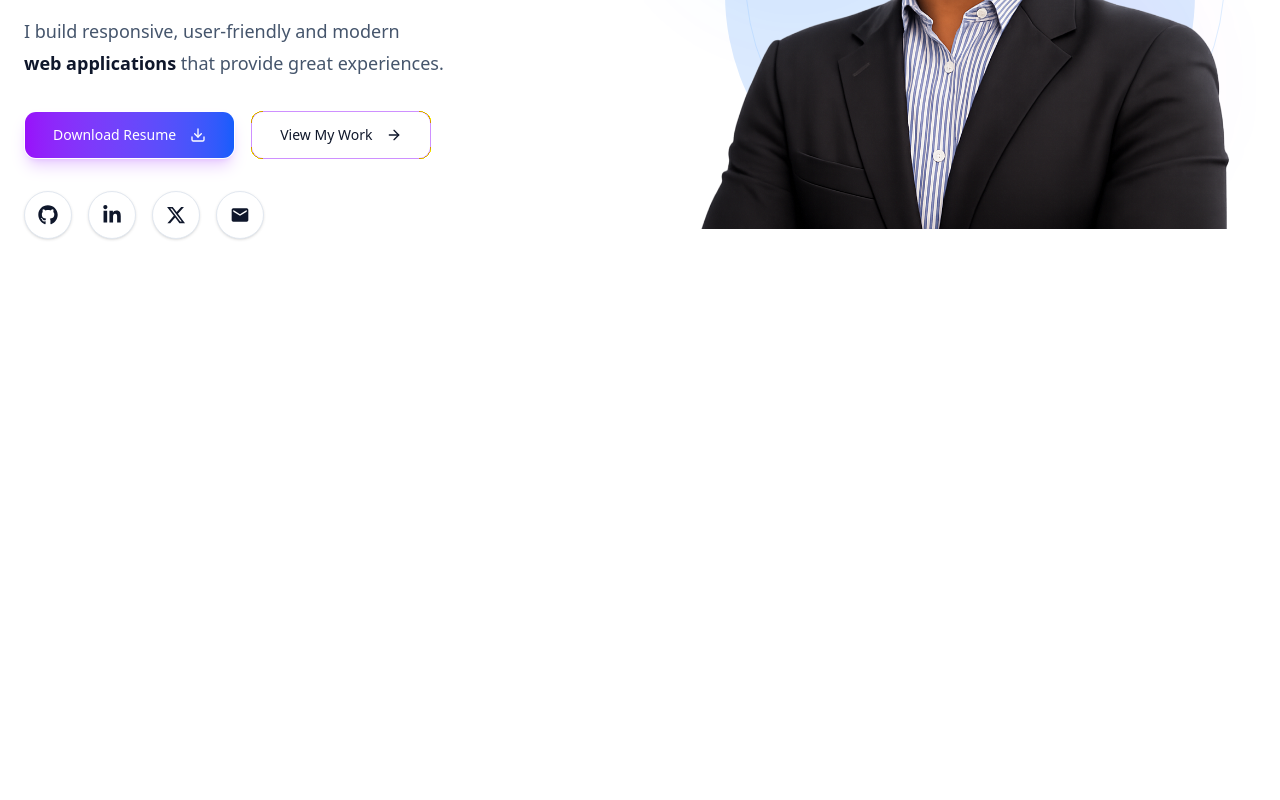
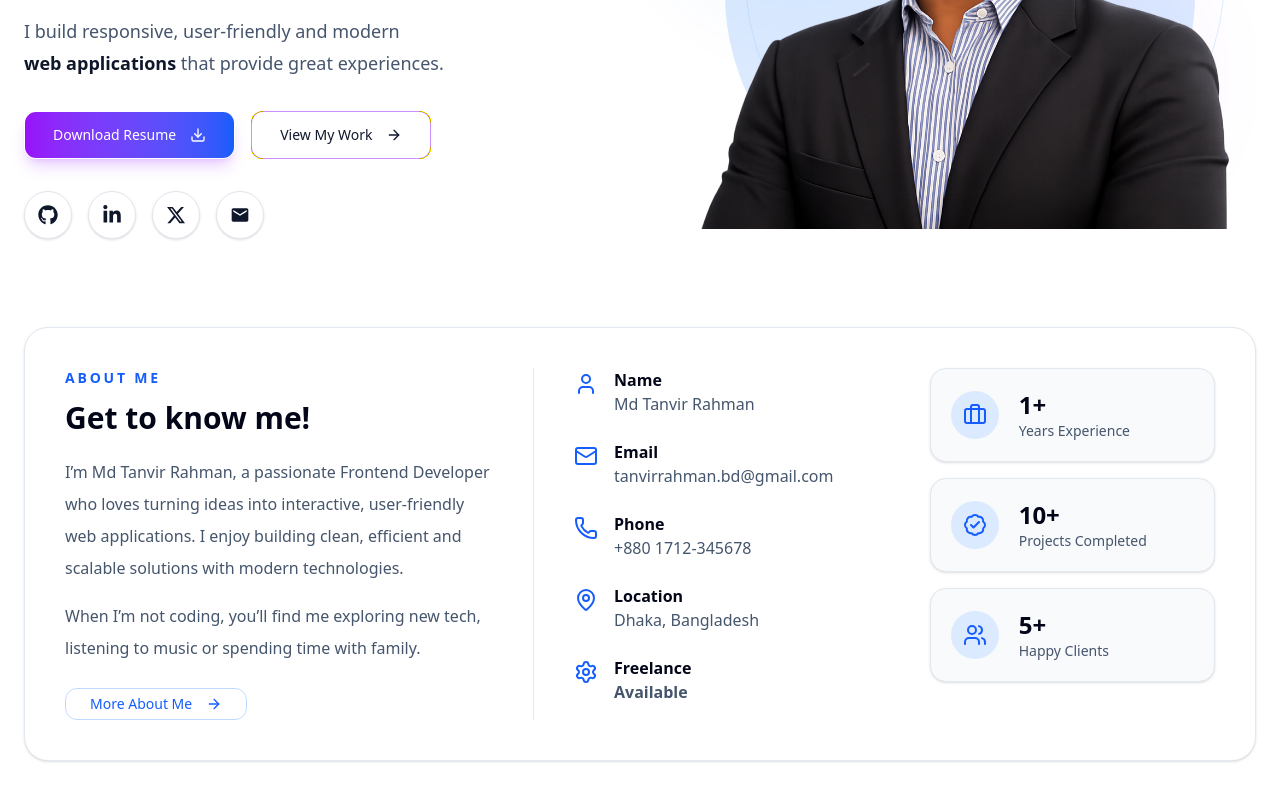
Before and after one commit to TanvirRahman888/tanvir-portfolio, a Next.js app: page / in a window 1280 px wide. Shown: the part 434-1234 px from the top of the page. Before the commit the page ends 800 px from the top, so only its background shows below. Built offline with nearby package versions, Linux system fonts and the light colour scheme.

Commit message:
About Me section Added

```diff
--- a/src/app/page.js
+++ b/src/app/page.js
@@ -1,3 +1,4 @@
+import About from "@/components/sections/About";
 import Hero from "@/components/sections/Hero";
 import Navbar from "@/components/shared/Navbar";
 import ThemeToggle from "@/components/shared/theme-toggle";
@@ -7,10 +8,8 @@ export default function Home() {
     <>
       <Navbar />
       <Hero />
-      <main className="p-10">
+      <About />
 
-
-      </main>
     </>
   );
 }
--- a/src/components/sections/About.jsx
+++ b/src/components/sections/About.jsx
@@ -0,0 +1,156 @@
+import { User, Mail, Phone, MapPin, Settings, BadgeCheck, Briefcase, Users } from "lucide-react"
+import { Button } from "@/components/ui/button"
+import { ArrowRight } from "lucide-react"
+
+const personalInfo = [
+  {
+    icon: User,
+    label: "Name",
+    value: "Md Tanvir Rahman",
+  },
+  {
+    icon: Mail,
+    label: "Email",
+    value: "tanvirrahman.bd@gmail.com",
+  },
+  {
+    icon: Phone,
+    label: "Phone",
+    value: "+880 1712-345678",
+  },
+  {
+    icon: MapPin,
+    label: "Location",
+    value: "Dhaka, Bangladesh",
+  },
+  {
+    icon: Settings,
+    label: "Freelance",
+    value: "Available",
+    green: true,
+  },
+]
+
+const stats = [
+  {
+    icon: Briefcase,
+    number: "1+",
+    label: "Years Experience",
+  },
+  {
+    icon: BadgeCheck,
+    number: "10+",
+    label: "Projects Completed",
+  },
+  {
+    icon: Users,
+    number: "5+",
+    label: "Happy Clients",
+  },
+]
+
+export default function About() {
+  return (
+    <section
+      id="about"
+      className="bg-white px-6 py-16 dark:bg-slate-950"
+    >
+      <div className="mx-auto max-w-7xl">
+        <div className="rounded-3xl border border-slate-200 bg-white p-8 shadow-sm dark:border-slate-800 dark:bg-slate-900/60 md:p-10">
+          <div className="grid gap-10 lg:grid-cols-[1.2fr_1fr_0.8fr]">
+
+            {/* Left */}
+            <div>
+              <p className="mb-3 text-sm font-bold uppercase tracking-[0.2em] text-blue-600 dark:text-purple-400">
+                About Me
+              </p>
+
+              <h2 className="text-3xl font-bold text-slate-950 dark:text-white">
+                Get to know me!
+              </h2>
+
+              <p className="mt-5 leading-8 text-slate-600 dark:text-slate-300">
+                I’m Md Tanvir Rahman, a passionate Frontend Developer who loves
+                turning ideas into interactive, user-friendly web applications.
+                I enjoy building clean, efficient and scalable solutions with
+                modern technologies.
+              </p>
+
+              <p className="mt-4 leading-8 text-slate-600 dark:text-slate-300">
+                When I’m not coding, you’ll find me exploring new tech,
+                listening to music or spending time with family.
+              </p>
+
+              <Button
+                variant="outline"
+                className="mt-6 rounded-xl border-blue-200 px-6 text-blue-600 dark:border-purple-500/50 dark:text-purple-400"
+              >
+                More About Me
+                <ArrowRight className="ml-2 h-4 w-4" />
+              </Button>
+            </div>
+
+            {/* Middle Info */}
+            <div className="border-slate-200 dark:border-slate-800 lg:border-l lg:pl-10">
+              <div className="space-y-6">
+                {personalInfo.map((item) => {
+                  const Icon = item.icon
+
+                  return (
+                    <div key={item.label} className="flex gap-4">
+                      <div className="mt-1 text-blue-600 dark:text-purple-400">
+                        <Icon className="h-6 w-6" />
+                      </div>
+
+                      <div>
+                        <h3 className="font-semibold text-slate-950 dark:text-white">
+                          {item.label}
+                        </h3>
+
+                        <p
+                          className={`text-slate-600 dark:text-slate-300 ${
+                            item.green ? "font-semibold text-green-500 dark:text-green-400" : ""
+                          }`}
+                        >
+                          {item.value}
+                        </p>
+                      </div>
+                    </div>
+                  )
+                })}
+              </div>
+            </div>
+
+            {/* Right Stats */}
+            <div className="space-y-4">
+              {stats.map((item) => {
+                const Icon = item.icon
+
+                return (
+                  <div
+                    key={item.label}
+                    className="flex items-center gap-5 rounded-2xl border border-slate-200 bg-slate-50 p-5 shadow-sm dark:border-slate-800 dark:bg-slate-950/70"
+                  >
+                    <div className="flex h-12 w-12 items-center justify-center rounded-full bg-blue-100 text-blue-600 dark:bg-purple-500/20 dark:text-purple-400">
+                      <Icon className="h-6 w-6" />
+                    </div>
+
+                    <div>
+                      <h3 className="text-2xl font-bold text-slate-950 dark:text-white">
+                        {item.number}
+                      </h3>
+                      <p className="text-sm text-slate-600 dark:text-slate-300">
+                        {item.label}
+                      </p>
+                    </div>
+                  </div>
+                )
+              })}
+            </div>
+
+          </div>
+        </div>
+      </div>
+    </section>
+  )
+}
--- a/src/components/sections/Hero.jsx
+++ b/src/components/sections/Hero.jsx
@@ -28,7 +28,7 @@ export default function Hero() {
           <h1 className="text-5xl font-extrabold leading-tight tracking-tight md:text-6xl lg:text-7xl">
             Hi, I’m
             <br />
-            <span className="bg-gradient-to-r from-purple-500 to-blue-600 bg-clip-text text-transparent">
+            <span className="bg-linear-to-r from-purple-500 to-blue-600 bg-clip-text text-transparent">
               Md Tanvir
             </span>
             <br />
@@ -45,7 +45,7 @@ export default function Hero() {
           </p>
 
           <div className="mt-8 flex flex-wrap gap-4">
-            <Button className="h-12 rounded-xl bg-gradient-to-r from-purple-600 to-blue-600 px-7 text-white shadow-lg shadow-purple-500/25">
+            <Button className="h-12 rounded-xl bg-linear-to-r from-purple-600 to-blue-600 px-7 text-white shadow-lg shadow-purple-500/25">
               Download Resume
               <Download className="ml-2 h-4 w-4" />
             </Button>
@@ -79,11 +79,11 @@ export default function Hero() {
           <div className="absolute inset-0 z-0">
             <div className="absolute inset-0 dark:bg-[radial-gradient(circle_at_70%_30%,rgba(124,58,237,0.22),transparent_35%)]" />
 
-            <div className="absolute right-[10%] top-[16%] h-[330px] w-[330px] rounded-full bg-blue-100 dark:bg-purple-700/70 md:h-[470px] md:w-[470px]" />
+            <div className="absolute right-[10%] top-[16%] h-82.5 w-82.5 rounded-full bg-blue-100 dark:bg-purple-700/70 md:h-117.5 md:w-117.5" />
 
-            <div className="absolute right-[5%] top-[12%] hidden h-[420px] w-[420px] lg:h-[480px] lg:w-[480px] animate-spin-slow rounded-full border border-blue-300/30 dark:border-purple-400/20 md:block" />
+            <div className="absolute right-[5%] top-[12%] hidden h-105 w-105 lg:h-120 lg:w-120 animate-spin-slow rounded-full border border-blue-300/30 dark:border-purple-400/20 md:block" />
 
-            <div className="absolute left-[45%] bottom-[12%] hidden h-24 w-24 animate-float bg-[radial-gradient(circle,#7c3aed_2px,transparent_2px)] opacity-40 [background-size:18px_18px] md:block" />
+            <div className="absolute left-[45%] bottom-[12%] hidden h-24 w-24 animate-float bg-[radial-gradient(circle,#7c3aed_2px,transparent_2px)] opacity-40 bg-size-[18px_18px] md:block" />
 
 
             <div className="absolute left-10 top-24 h-56 w-56 animate-pulse rounded-full bg-blue-500/10 blur-3xl" />
--- a/src/components/shared/Navbar.jsx
+++ b/src/components/shared/Navbar.jsx
@@ -58,7 +58,7 @@ export default function Navbar() {
 
         {/* Logo */}
         <Link href="#home" className="flex items-center gap-3">
-          <div className="w-9 h-9 flex items-center justify-center rounded-xl bg-gradient-to-r from-purple-500 to-blue-500 text-white font-bold">
+          <div className="w-9 h-9 flex items-center justify-center rounded-xl bg-linear-to-r from-purple-500 to-blue-500 text-white font-bold">
             TR
           </div>
           <span className="font-semibold text-slate-900 dark:text-white">
@@ -85,7 +85,7 @@ export default function Navbar() {
                   {link.name}
 
                   {isActive && (
-                    <span className="absolute -bottom-2 left-0 w-full h-[2px] bg-blue-500 rounded-full" />
+                    <span className="absolute -bottom-2 left-0 w-full h-0.5 bg-blue-500 rounded-full" />
                   )}
                 </Link>
               </li>
@@ -97,7 +97,7 @@ export default function Navbar() {
         <div className="hidden lg:flex items-center gap-3">
           <ThemeToggle />
 
-          <Button className="rounded-full bg-gradient-to-r from-purple-500 to-blue-500 text-white">
+          <Button className="rounded-full bg-linear-to-r from-purple-500 to-blue-500 text-white">
             Download Resume
             <Download className="ml-2 w-4 h-4" />
           </Button>
@@ -114,7 +114,7 @@ export default function Navbar() {
               </Button>
             </SheetTrigger>
 
-            <SheetContent side="right" className="w-[280px]">
+            <SheetContent side="right" className="w-70">
               <div className="mt-10 flex flex-col gap-5">
                 {navLinks.map((link) => {
                   const sectionId = link.href.replace("#", "")
@@ -136,7 +136,7 @@ export default function Navbar() {
                   )
                 })}
 
-                <Button className="mt-4 rounded-full bg-gradient-to-r from-purple-500 to-blue-500 text-white">
+                <Button className="mt-4 rounded-full bg-linear-to-r from-purple-500 to-blue-500 text-white">
                   Download Resume
                   <Download className="ml-2 w-4 h-4" />
                 </Button>
```
